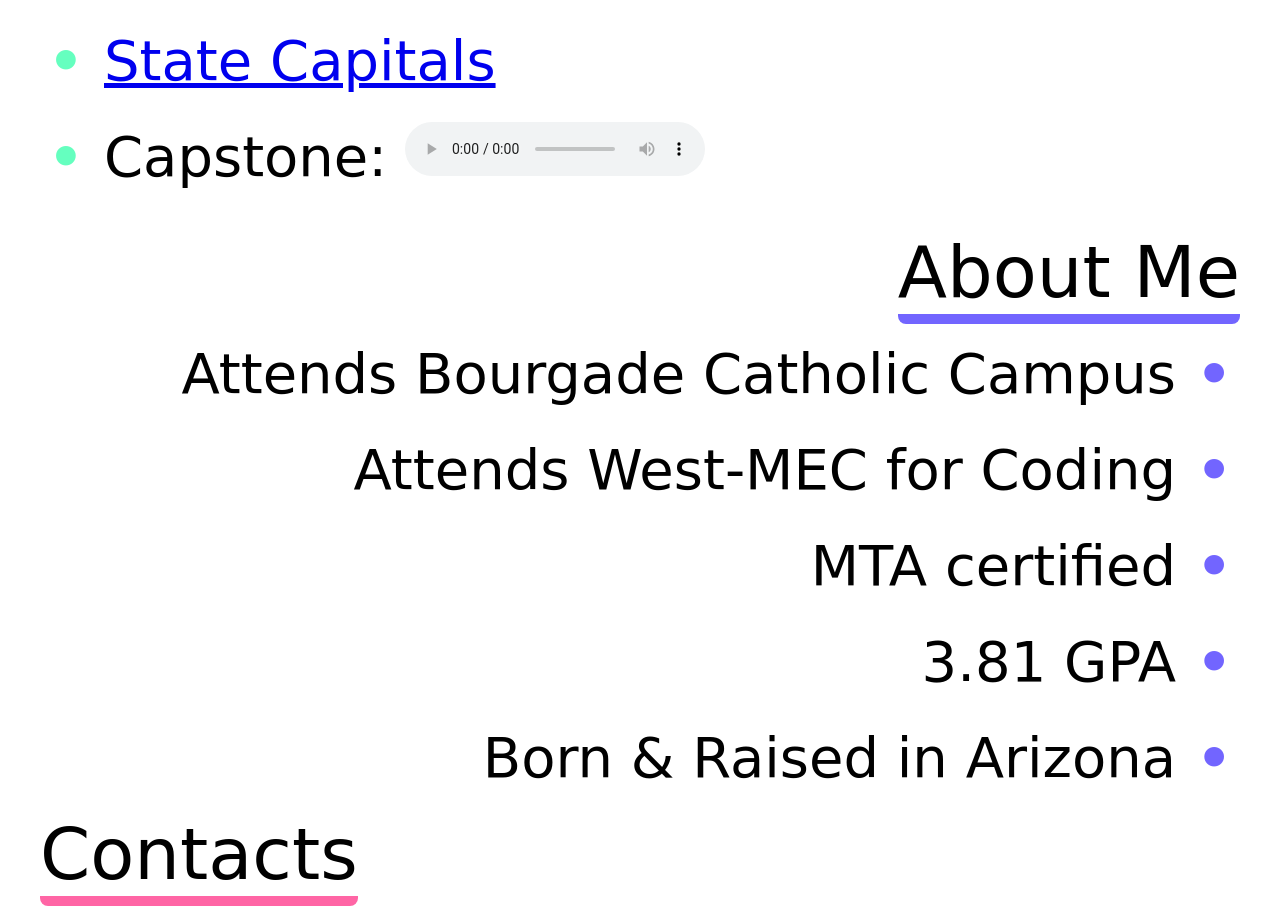
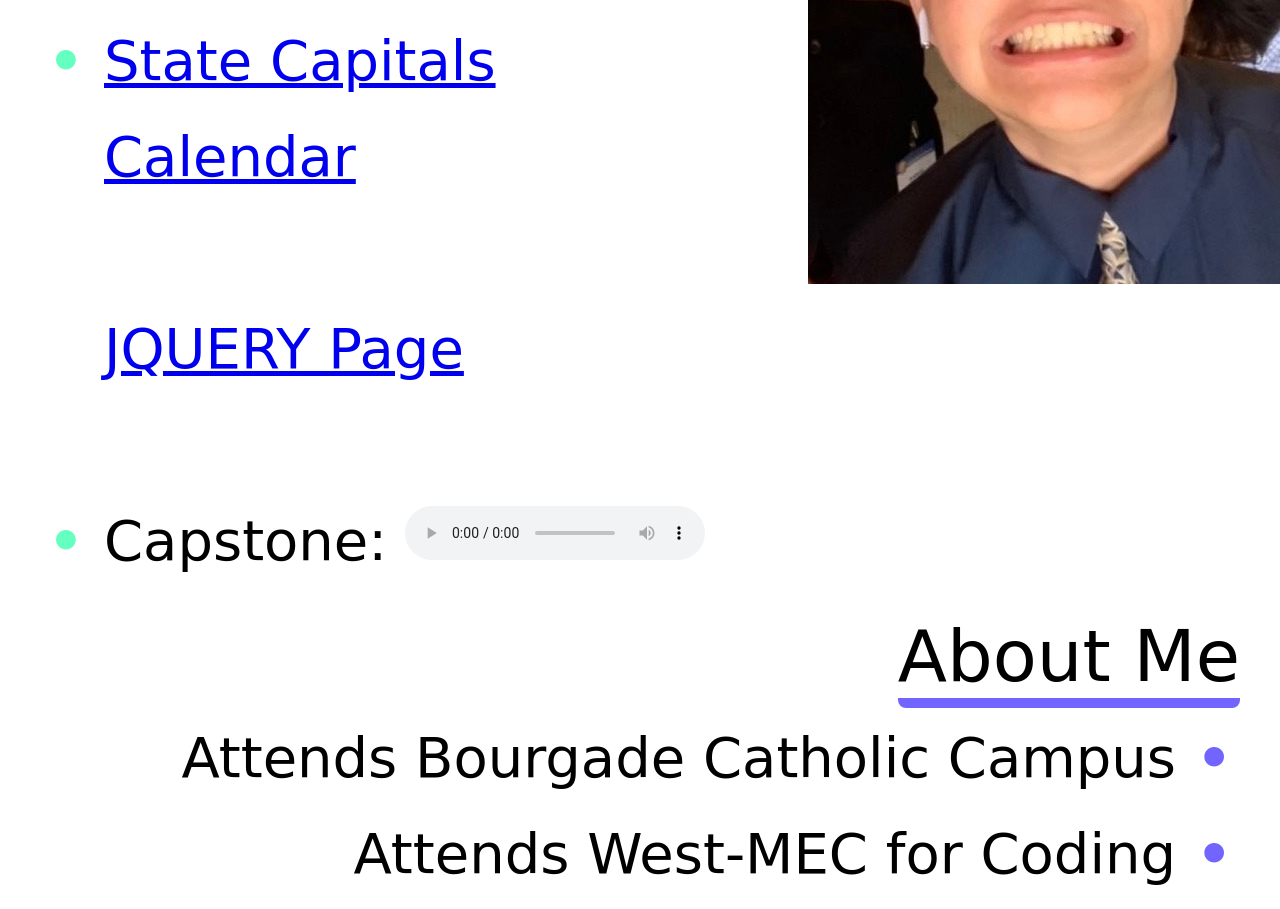
Before and after one commit to Gabriel-L-Amaro/port.guthub.io, a plain HTML site: page index.html in a window 1280 px wide. Shown: the part 1113-2022 px from the top of the page. Drawn offline with Linux system fonts and the light colour scheme; a web font is replaced by a local one.

Commit message:
Update index.html

```diff
--- a/index.html
+++ b/index.html
@@ -71,6 +71,12 @@
                         <li class = "gBul"><a href = "https://gabriel-l-amaro.github.io/capitals.github.io/" target = "_blank">State Capitals</a></li>
                         <br>
 
+                        <li class = "gbul"><a href = "https://gabriel-l-amaro.github.io/calendar.github.io/" target = "_blank">Calendar</a></li>
+                        <br>
+
+                        <li class = "gbul"><a href = "https://gabriel-l-amaro.github.io/music.github.io/" target = "_blank">JQUERY Page</a></li>
+                        <br>
+
                         <li class = "gBul">Capstone: <audio controls><source src = "capstone.mp3" type = "audio/mp3"></audio></li>
 
             </div>
```
